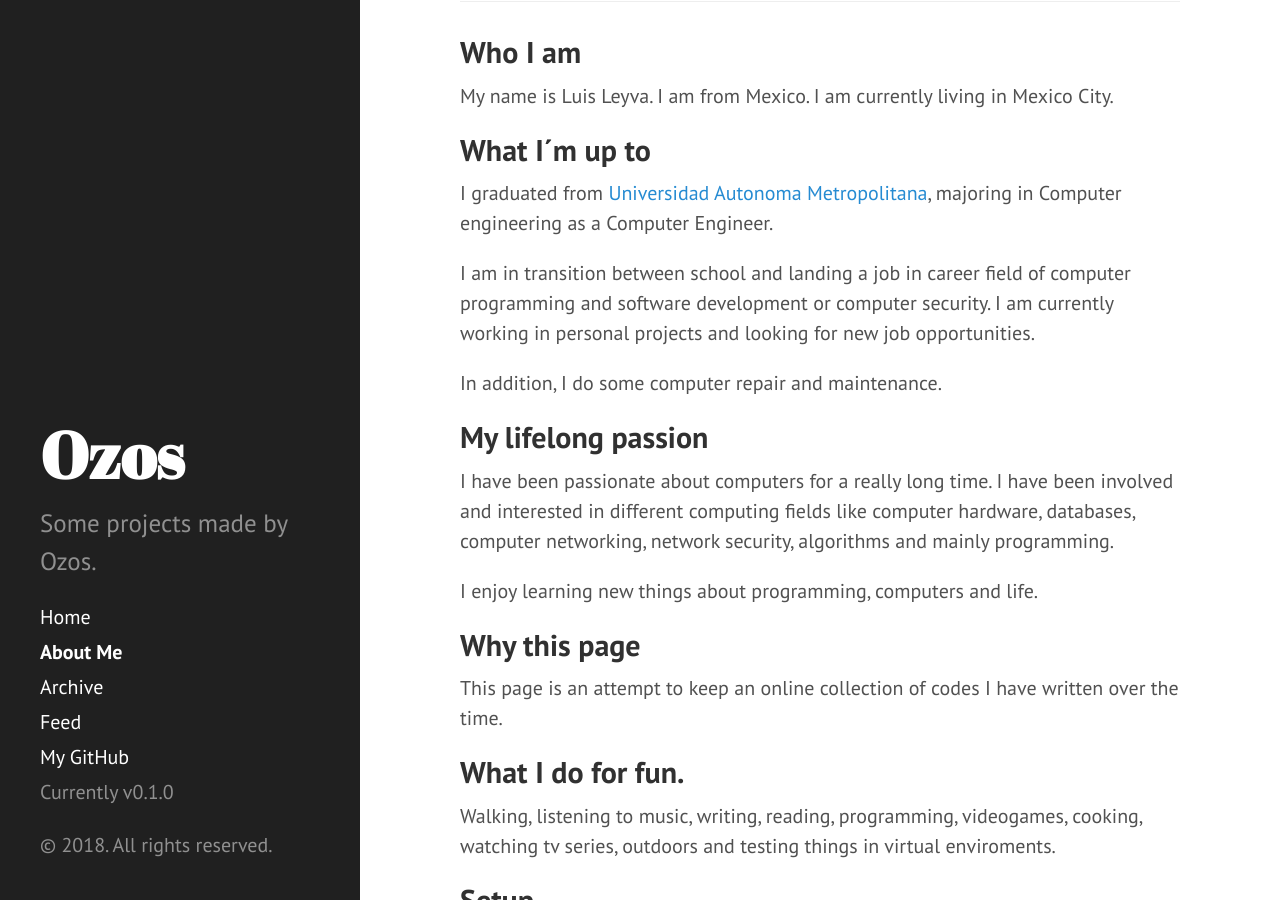
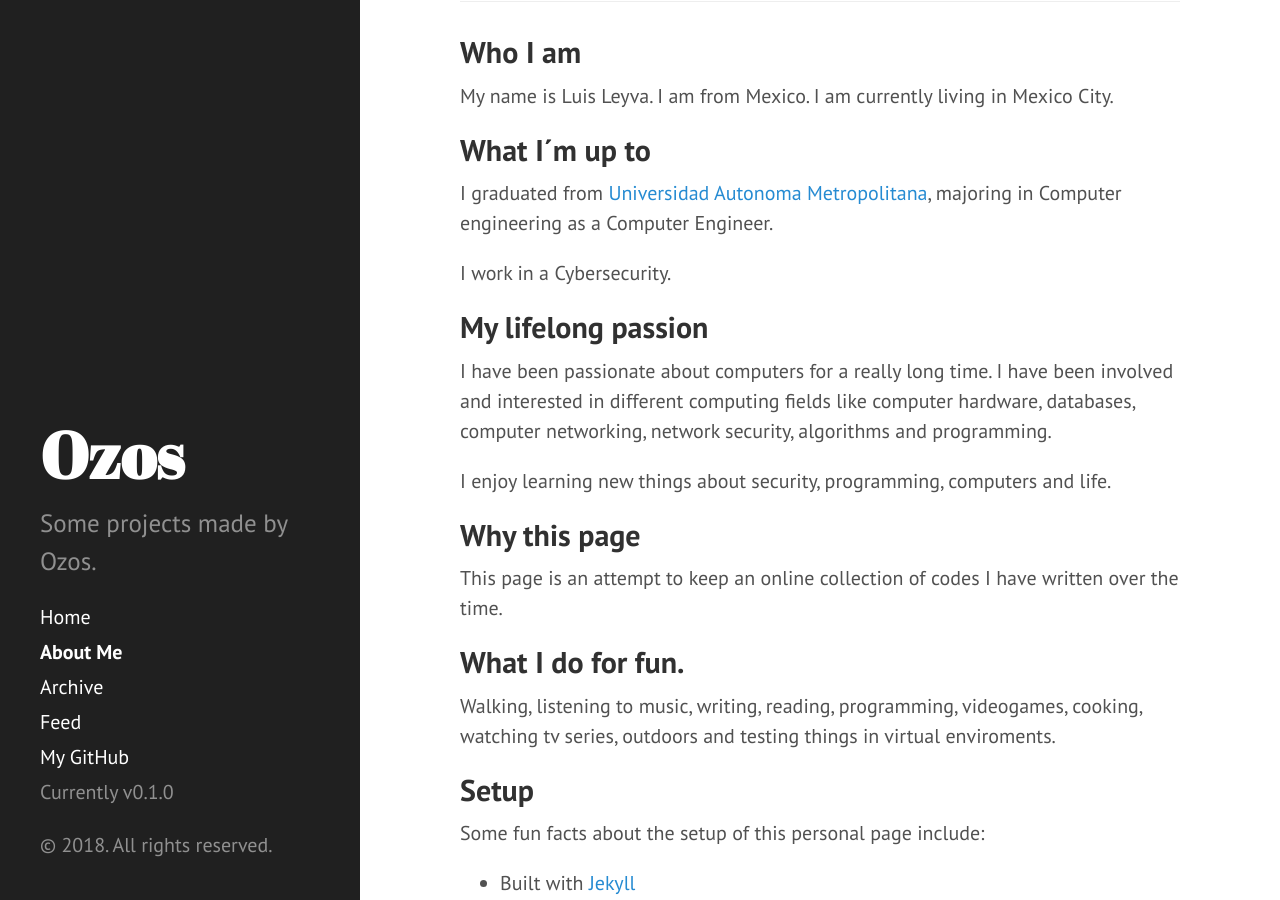
Before and after one commit to ozos/ozos.github.io, a Jekyll site: the page built from about.md, in a window 1280 px wide and 900 px high, scrolled down 299 px. Built offline with Jekyll 4.4.1, drawn with Linux system fonts in a browser that asks for light colours; Markdown is read by kramdown in place of the engine named in the settings.

Commit message:
Update about.md

```diff
--- a/about.md
+++ b/about.md
@@ -18,15 +18,13 @@ My name is Luis Leyva. I am from Mexico. I am currently living in Mexico City.
 
 I graduated from [Universidad Autonoma Metropolitana](http://www.azc.uam.mx/), majoring in Computer engineering as a Computer Engineer.
 
-I am in transition between school and landing a job in career field of computer programming and software development or computer security. I am currently working in personal projects and looking for new job opportunities.
-
-In addition, I do some computer repair and maintenance.
+I work in a Cybersecurity.
 
 ## My lifelong passion
 
-I have been passionate about computers for a really long time. I have been involved and interested in different computing fields like computer hardware, databases, computer networking, network security, algorithms and mainly programming.
+I have been passionate about computers for a really long time. I have been involved and interested in different computing fields like computer hardware, databases, computer networking, network security, algorithms and programming.
 
-I enjoy learning new things about programming, computers and life.
+I enjoy learning new things about security, programming, computers and life.
 
 ## Why this page
 
```
